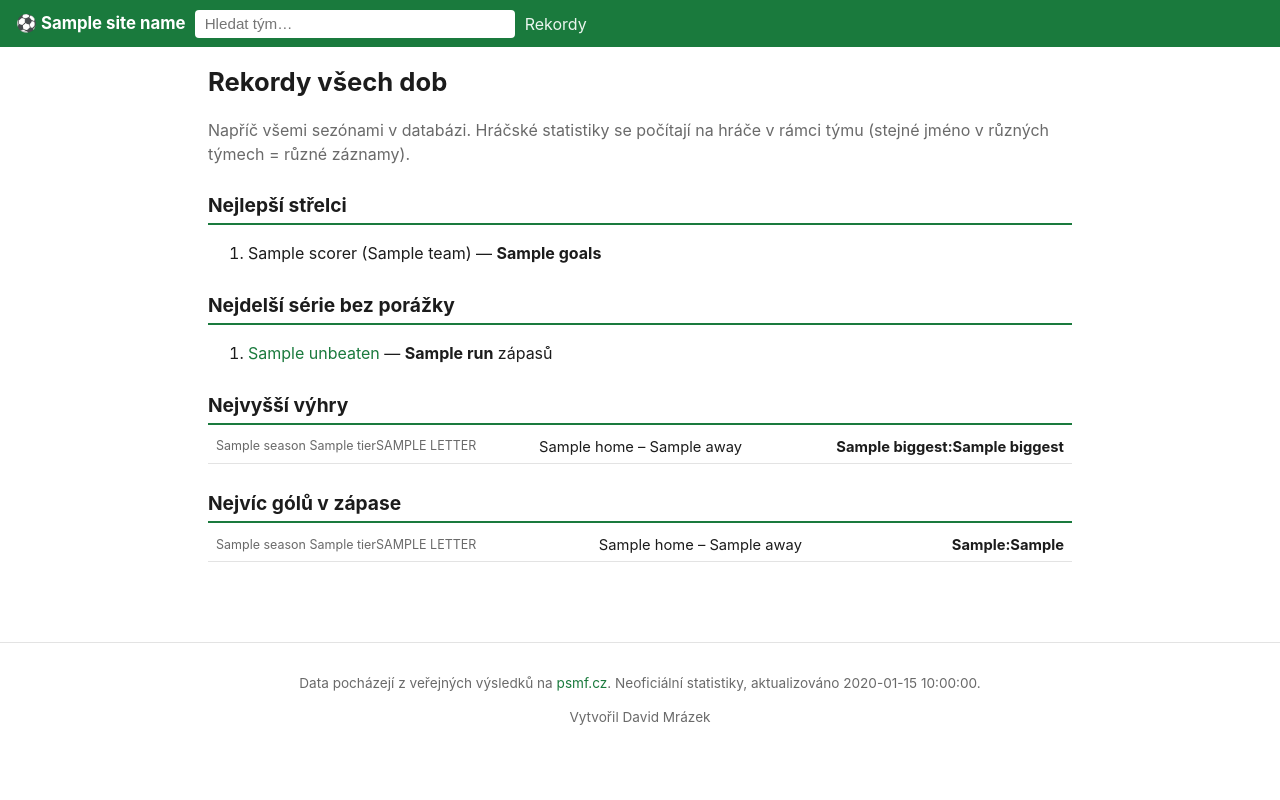
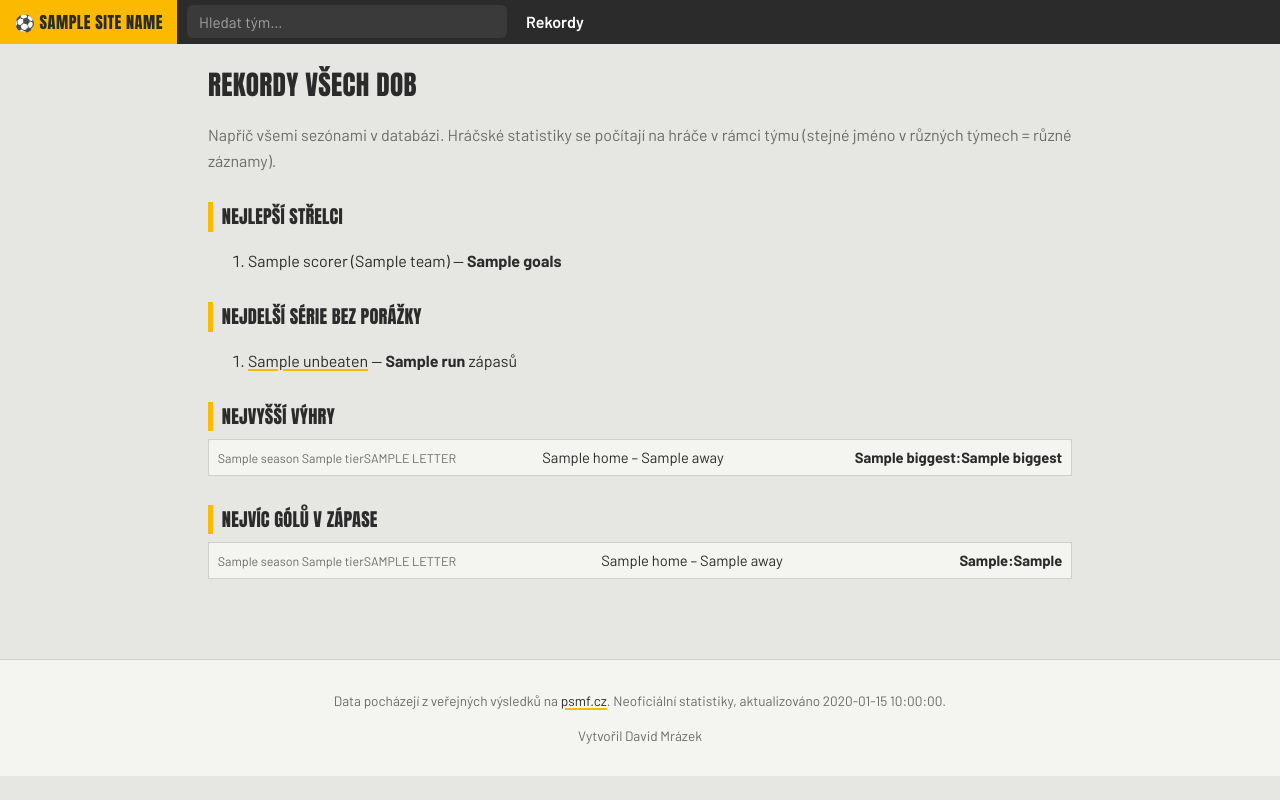
Before and after one commit to davmrazek/hanspaulka-stats, a Python web app: template sitegen/templates/records.html in a window 1280 px wide. Run offline with Jinja, Linux system fonts and the light colour scheme; the template is opened without the code that fills it: most values are stand-ins (such as "Sample title", 1, 10 or a date in 2020).

Commit message:
feat: adopt HansRef/PSMF visual identity
- palette: warm gray canvas, card surfaces, PSMF brand yellow (#fbba00)
- Anton display headings + Barlow body (Google Fonts, latin-ext)
- dark navbar with yellow brand block, matching HansRef Navbar
- backfill.sh: accept season count argument

Co-Authored-By: Claude Fable 5 <noreply@anthropic.com>

```diff
--- a/sitegen/templates/base.html
+++ b/sitegen/templates/base.html
@@ -5,6 +5,9 @@
 <meta name="viewport" content="width=device-width, initial-scale=1">
 <title>{{ title }}</title>
 <meta name="description" content="{{ description }}">
+<link rel="preconnect" href="https://fonts.googleapis.com">
+<link rel="preconnect" href="https://fonts.gstatic.com" crossorigin>
+<link rel="stylesheet" href="https://fonts.googleapis.com/css2?family=Anton&family=Barlow:wght@400;600;700&display=swap&subset=latin-ext">
 <link rel="stylesheet" href="{{ base }}/style.css">
 </head>
 <body>
--- a/sitegen/templates/style.css
+++ b/sitegen/templates/style.css
@@ -1,86 +1,134 @@
-/* Mobile-first, no framework. System fonts, one accent color. */
+/* HansRef / PSMF visual identity, plain CSS (no framework).
+   Palette and type mirror HansRef: warm gray canvas, card surfaces,
+   PSMF brand yellow, Anton display headings, Barlow body. */
 :root {
-  --accent: #1a7a3d;
-  --bg: #fff;
-  --text: #1c1c1c;
-  --muted: #6a6a6a;
-  --line: #e3e3e3;
+  --background: #e6e6e3;
+  --foreground: #2b2b2b;
+  --card: #f4f4f1;
+  --primary: #fbba00;
+  --primary-foreground: #2b2b2b;
+  --muted: #dcdcd8;
+  --muted-foreground: #6b6b6b;
+  --border: #d0d0cc;
+  --radius: 0.375rem;
+  --win: #1a7a3d;
+  --draw: #b58900;
+  --loss: #c0392b;
 }
 * { box-sizing: border-box; }
 body {
   margin: 0;
-  font-family: -apple-system, BlinkMacSystemFont, "Segoe UI", Roboto, sans-serif;
-  color: var(--text);
-  background: var(--bg);
-  line-height: 1.5;
+  font-family: Barlow, -apple-system, BlinkMacSystemFont, "Segoe UI", Arial, sans-serif;
+  font-size: 16px;
+  color: var(--foreground);
+  background: var(--background);
+  line-height: 1.6;
 }
 main { max-width: 56rem; margin: 0 auto; padding: 0 1rem 3rem; }
-a { color: var(--accent); text-decoration: none; }
-a:hover { text-decoration: underline; }
-h1 { font-size: 1.6rem; margin: 1rem 0 .5rem; }
-h2 { font-size: 1.2rem; margin: 1.6rem 0 .4rem; border-bottom: 2px solid var(--accent); padding-bottom: .2rem; }
-h3 { font-size: 1rem; margin: 1rem 0 .3rem; color: var(--muted); }
-.lead { color: var(--muted); }
-.note { color: var(--muted); font-size: .85em; }
+a { color: var(--foreground); text-decoration: underline; text-decoration-color: var(--primary); text-decoration-thickness: 2px; text-underline-offset: 2px; }
+a:hover { background: var(--primary); color: var(--primary-foreground); text-decoration: none; }
 
+h1, h2, h3 {
+  font-family: Anton, Barlow, Arial, sans-serif;
+  /* Anton ships a single weight; synthesized bold renders smeared */
+  font-weight: 400;
+  font-synthesis: none;
+  letter-spacing: 0.01em;
+  text-transform: uppercase;
+}
+h1 { font-size: 1.7rem; margin: 1.2rem 0 .5rem; }
+h2 { font-size: 1.15rem; margin: 1.8rem 0 .5rem; padding-left: .55rem; border-left: .35rem solid var(--primary); }
+h3 { font-size: .95rem; margin: 1rem 0 .3rem; color: var(--muted-foreground); }
+.lead { color: var(--muted-foreground); }
+.note { color: var(--muted-foreground); font-size: .85em; }
+
+/* header: dark bar, yellow brand block (HansRef navbar pattern) */
 .site-header {
-  display: flex; flex-wrap: wrap; gap: .6rem; align-items: center;
-  padding: .6rem 1rem; background: var(--accent);
+  display: flex; flex-wrap: wrap; gap: .6rem; align-items: stretch;
+  background: var(--foreground);
 }
-.site-header .logo { color: #fff; font-weight: 700; font-size: 1.05rem; }
-.site-header nav a { color: #eaf5ee; }
-.search { position: relative; flex: 1 1 12rem; max-width: 20rem; }
+.site-header .logo {
+  display: flex; align-items: center;
+  background: var(--primary); color: var(--primary-foreground);
+  font-family: Anton, Arial, sans-serif; font-weight: 400; font-synthesis: none;
+  text-transform: uppercase; letter-spacing: .03em;
+  padding: .55rem .9rem; font-size: 1.02rem; text-decoration: none;
+}
+.site-header .logo:hover { background: var(--primary); color: var(--primary-foreground); }
+.site-header nav { display: flex; align-items: center; padding-right: .6rem; }
+.site-header nav a {
+  color: #fff; font-weight: 600; text-decoration: none; padding: .4rem .6rem;
+}
+.site-header nav a:hover { color: var(--primary); background: transparent; }
+.search { position: relative; flex: 1 1 12rem; max-width: 20rem; align-self: center; }
 .search input {
-  width: 100%; padding: .35rem .6rem; border: none; border-radius: 4px;
-  font-size: .95rem;
+  width: 100%; padding: .4rem .7rem; border: 1px solid transparent;
+  border-radius: var(--radius); font-size: .95rem; font-family: inherit;
+  background: #3a3a3a; color: #fff;
 }
+.search input::placeholder { color: #a3a3a3; }
+.search input:focus { outline: 2px solid var(--primary); background: #fff; color: var(--foreground); }
 #search-results {
-  position: absolute; z-index: 10; left: 0; right: 0; margin: .2rem 0 0;
-  padding: 0; list-style: none; background: #fff; border: 1px solid var(--line);
-  border-radius: 4px; max-height: 15rem; overflow-y: auto;
-  box-shadow: 0 4px 12px rgb(0 0 0 / .15);
+  position: absolute; z-index: 10; left: 0; right: 0; margin: .25rem 0 0;
+  padding: 0; list-style: none; background: var(--card);
+  border: 1px solid var(--border); border-radius: var(--radius);
+  max-height: 15rem; overflow-y: auto;
+  box-shadow: 0 6px 16px rgb(0 0 0 / .18);
 }
-#search-results li a { display: block; padding: .35rem .6rem; }
-#search-results li a:hover { background: #f0f7f2; text-decoration: none; }
+#search-results li a { display: block; padding: .35rem .6rem; text-decoration: none; }
+#search-results li a:hover { background: var(--primary); }
 
-table { border-collapse: collapse; width: 100%; font-size: .92rem; }
-th, td { padding: .3rem .5rem; text-align: left; border-bottom: 1px solid var(--line); }
-th { color: var(--muted); font-weight: 600; }
+/* content blocks sit on card surfaces */
+table {
+  border-collapse: collapse; width: 100%; font-size: .92rem;
+  background: var(--card); border: 1px solid var(--border);
+  border-radius: var(--radius);
+}
+th, td { padding: .35rem .55rem; text-align: left; border-bottom: 1px solid var(--border); }
+tr:last-child td { border-bottom: none; }
+th { color: var(--muted-foreground); font-weight: 600; background: var(--muted); }
 td.score, th.score { text-align: right; white-space: nowrap; }
-td.date { white-space: nowrap; color: var(--muted); font-size: .85em; }
-.ht { color: var(--muted); font-size: .85em; }
+td.date { white-space: nowrap; color: var(--muted-foreground); font-size: .85em; }
+.ht { color: var(--muted-foreground); font-size: .85em; }
 .standings td:nth-child(n+3), .standings th:nth-child(n+3),
 .splits td:nth-child(n+2), .splits th:nth-child(n+2),
 .pyramid td:nth-child(n+2), .pyramid th:nth-child(n+2) { text-align: center; }
+.standings tr:first-of-type td { border-top: 2px solid var(--primary); }
 .scroll-x { overflow-x: auto; }
 .cross { font-size: .8rem; }
 .cross td { text-align: center; white-space: nowrap; }
 .cross th { white-space: nowrap; }
 
+ol.scorers, ol { background: transparent; }
+.scorers li { margin: .15rem 0; }
+
 .badges { display: flex; flex-wrap: wrap; gap: .5rem; margin: .6rem 0; }
 .badge {
-  background: #f0f7f2; border: 1px solid var(--line); border-radius: 999px;
-  padding: .2rem .7rem; font-size: .85rem;
+  background: var(--card); border: 1px solid var(--border);
+  border-radius: 999px; padding: .2rem .8rem; font-size: .85rem;
 }
 .form b { display: inline-block; width: 1.15rem; text-align: center; border-radius: 3px; color: #fff; margin: 0 1px; }
-.f-W { background: var(--accent); }
-.f-D { background: #b58900; }
-.f-L { background: #c0392b; }
+.f-W { background: var(--win); }
+.f-D { background: var(--draw); }
+.f-L { background: var(--loss); }
 b.f-W, b.f-D, b.f-L { color: #fff; padding: 0 .25rem; border-radius: 3px; font-size: .8rem; }
 
 .group-list { display: flex; flex-wrap: wrap; gap: .4rem; list-style: none; padding: 0; }
 .group-list a {
-  display: inline-block; padding: .25rem .7rem; border: 1px solid var(--line);
-  border-radius: 4px;
+  display: inline-block; padding: .3rem .8rem; background: var(--card);
+  border: 1px solid var(--border); border-radius: var(--radius);
+  text-decoration: none; font-weight: 600;
 }
+.group-list a:hover { background: var(--primary); border-color: var(--primary); }
 details summary { cursor: pointer; }
-details summary h2 { display: inline-block; border: none; }
+details summary h2 { display: inline-block; border: none; padding-left: 0; }
 
 .two-col { display: grid; gap: 0 2rem; }
 @media (min-width: 40rem) { .two-col { grid-template-columns: 1fr 1fr; } }
 
 .site-footer {
-  border-top: 1px solid var(--line); margin-top: 2rem; padding: 1rem;
-  text-align: center; color: var(--muted); font-size: .85rem;
+  border-top: 1px solid var(--border); background: var(--card);
+  margin-top: 2rem; padding: 1rem;
+  text-align: center; color: var(--muted-foreground); font-size: .85rem;
 }
-canvas { max-width: 100%; }
+canvas { max-width: 100%; background: var(--card); border: 1px solid var(--border); border-radius: var(--radius); padding: .5rem; }
--- a/sitegen/templates/team.html
+++ b/sitegen/templates/team.html
@@ -81,7 +81,7 @@ window.addEventListener("DOMContentLoaded", () => {
     data: {
       labels: t.seasons,
       datasets: [{ label: "Průměr gólů / zápas", data: t.avg_goals,
-                   backgroundColor: "hsl(145 60% 40% / .7)" }],
+                   backgroundColor: "#fbba00" }],
     },
     options: { responsive: true, plugins: { legend: { display: false } } },
   });
```
Also changed, not shown: 1 other file.
